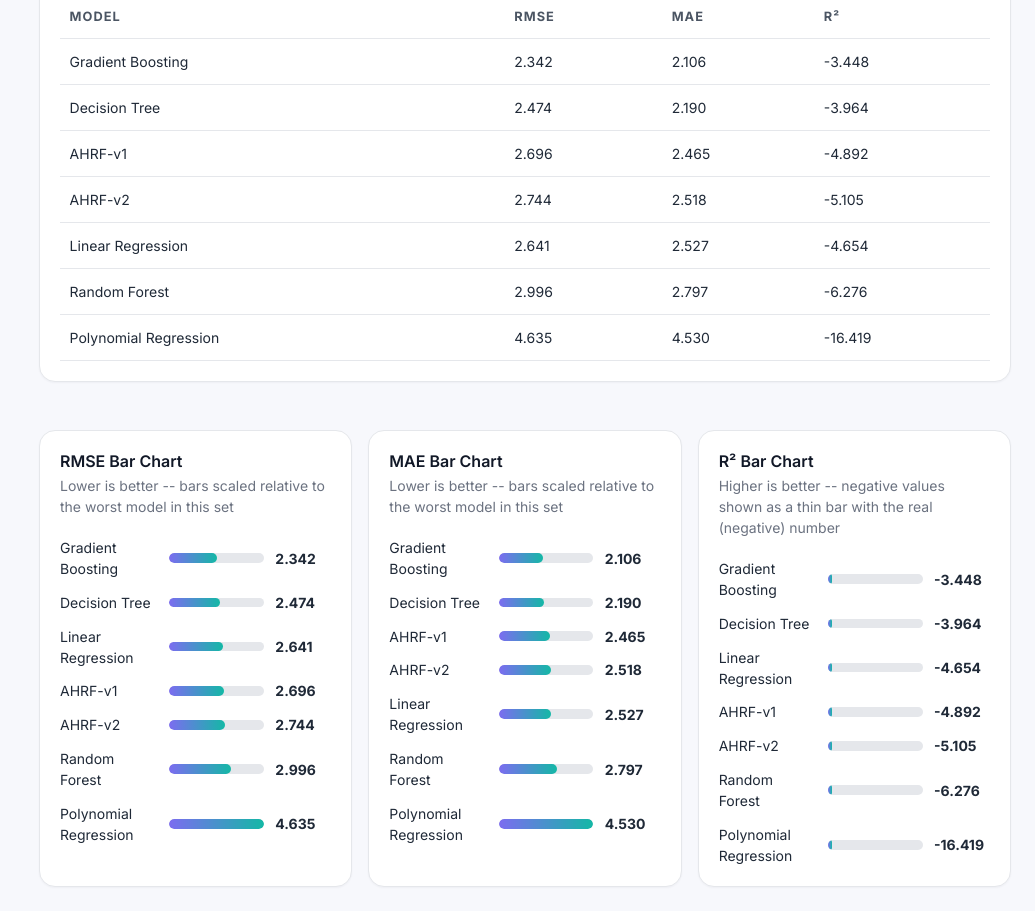
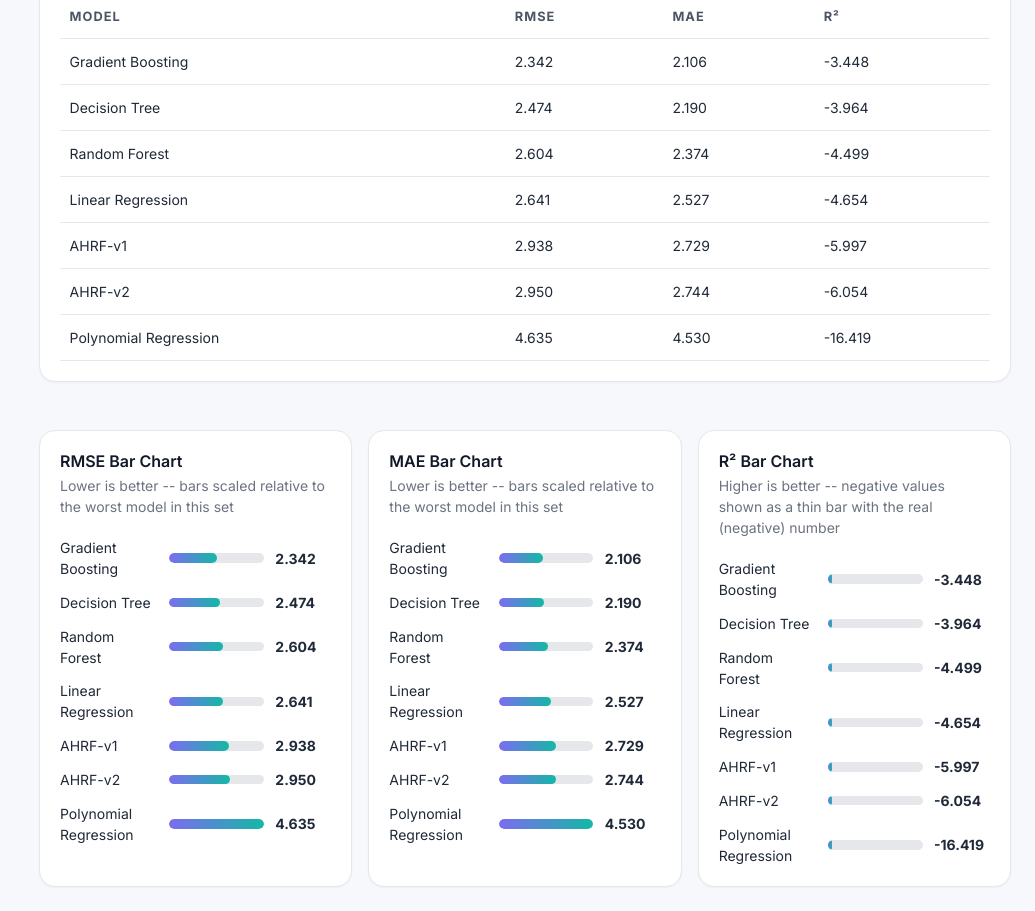
Before and after one commit to vipinswarnkar/Electrabrain, a React (Vite) app in the folder frontend/: page /ai/model-comparison in a window 1280 px wide. Shown: the part 880-1791 px from the top of the page, without its empty margins (245-1280 px from the left). Built offline with nearby package versions, Linux system fonts and the light colour scheme.

Commit message:
Wire real 7-model SOH/SOC comparison and honest RUL fallback into Model Comparison page

```diff
--- a/frontend/src/data/modelComparisonV2.ts
+++ b/frontend/src/data/modelComparisonV2.ts
@@ -1,41 +1,40 @@
-import modelComparisonV2Results from './model_comparison_v2_results.json';
+import allTargetsResults from './model_comparison_all_targets.json';
 import { REAL_MODEL_COMPARISON } from './realModelComparison';
 import type { ComparisonTarget } from '@/services/mocks/modelComparison.mock';
 import type { ModelMetrics } from '@/types';
 
-// SOH: real 7-model comparison (Notebook 06's exact protocol -- leakage-safe
-// features, real chronological 80/20 split on B0005's real 168 cycles, fair
-// documented hyperparameters), including both AHRF-v1 and AHRF-v2.
-// SOC/RUL: real 3-model AHRF-family comparison (cross-battery generalization
-// test) -- Notebook 06 only ever covered SOH, so this is genuinely all the
-// real comparison data that exists for those two targets.
+// SOH/SOC: real 7-model comparison (Notebook 06's protocol -- leakage-safe
+// features, real chronological 80/20 split on B0005's real 168 cycles),
+// using each target's REAL production hyperparameters (pulled from the
+// actual deployed .pkl models), including both AHRF-v1 and AHRF-v2.
+//
+// RUL: this same 7-model protocol was attempted for RUL too, but the
+// chronological 80/20 split places the ENTIRE test window past B0005's
+// real end-of-life point, where RUL floors at exactly 0 for every row
+// (zero variance). R2 and "best model" are mathematically meaningless
+// on a constant target, so RUL falls back to the earlier 3-model
+// AHRF-family comparison (cross-battery generalization), which uses a
+// properly-varied evaluation set instead.
 
-interface ComparisonRow {
-  id: string;
-  name: string;
-  metrics: ModelMetrics;
+interface RawRow { id: string; name: string; rmse: number; mae: number; r2: number }
+interface ComparisonRow { id: string; name: string; metrics: ModelMetrics }
+
+const ALL_TARGETS = allTargetsResults as Record<'soh' | 'soc' | 'rul', RawRow[]>;
+
+function toRows(raw: RawRow[]): ComparisonRow[] {
+  return raw.map((r) => ({ id: r.id, name: r.name, metrics: { rmse: r.rmse, mae: r.mae, r2: r.r2 } }));
 }
 
-const SOH_ROWS: ComparisonRow[] = (modelComparisonV2Results as Array<{ id: string; name: string; rmse: number; mae: number; r2: number }>).map((r) => ({
-  id: r.id,
-  name: r.name,
-  metrics: { rmse: r.rmse, mae: r.mae, r2: r.r2 },
-}));
-
 export function getComparisonRows(target: ComparisonTarget): ComparisonRow[] {
-  if (target === 'SOH') {
-    return SOH_ROWS;
-  }
-  return REAL_MODEL_COMPARISON.map((row) => ({
-    id: row.id,
-    name: row.name,
-    metrics: row.metrics[target],
-  }));
+  if (target === 'SOH') return toRows(ALL_TARGETS.soh);
+  if (target === 'SOC') return toRows(ALL_TARGETS.soc);
+  // RUL: fall back to the 3-model AHRF-family comparison (see note above)
+  return REAL_MODEL_COMPARISON.map((row) => ({ id: row.id, name: row.name, metrics: row.metrics.RUL }));
 }
 
 export function getComparisonNote(target: ComparisonTarget): string {
-  if (target === 'SOH') {
-    return '7 real models, evaluated under a leakage-safe chronological 80/20 split on B0005\'s real cycle history (matching the original research notebook\'s protocol). Note: this test window falls in the battery\'s near-end-of-life region, where SOH varies very little in absolute terms -- R2 is an unreliable metric there, so MAE is the more meaningful comparison.';
+  if (target === 'SOH' || target === 'SOC') {
+    return `7 real models, evaluated under a leakage-safe chronological 80/20 split on B0005's real cycle history, using each target's real production hyperparameters. ${target === 'SOH' ? "Note: this test window falls in the battery's near-end-of-life region, where SOH varies very little in absolute terms -- R2 is an unreliable metric there, so MAE is the more meaningful comparison." : ''}`;
   }
-  return '3 real AHRF-family models, evaluated by cross-battery generalization (trained on B0005, tested on held-out real batteries). Notebook 06\'s 6-model comparison only covers SOH.';
+  return "RUL uses a different, 3-model AHRF-family comparison here: the same chronological 80/20 split used for SOH/SOC places the entire RUL test window past B0005's real end-of-life point, where RUL is exactly 0 for every test row (zero variance) -- R2 and model ranking are mathematically meaningless on a constant target, so this falls back to a cross-battery generalization comparison instead.";
 }
--- /dev/null
+++ b/frontend/src/data/model_comparison_all_targets.json
@@ -0,0 +1,155 @@
+{
+  "soh": [
+    {
+      "id": "gradient_boosting",
+      "name": "Gradient Boosting",
+      "rmse": 2.3423,
+      "mae": 2.1062,
+      "r2": -3.448
+    },
+    {
+      "id": "decision_tree",
+      "name": "Decision Tree",
+      "rmse": 2.4743,
+      "mae": 2.1898,
+      "r2": -3.9638
+    },
+    {
+      "id": "random_forest",
+      "name": "Random Forest",
+      "rmse": 2.6044,
+      "mae": 2.3736,
+      "r2": -4.4994
+    },
+    {
+      "id": "linear_regression",
+      "name": "Linear Regression",
+      "rmse": 2.6406,
+      "mae": 2.5266,
+      "r2": -4.6535
+    },
+    {
+      "id": "ahrf_v1",
+      "name": "AHRF-v1",
+      "rmse": 2.9377,
+      "mae": 2.7287,
+      "r2": -5.997
+    },
+    {
+      "id": "ahrf_v2",
+      "name": "AHRF-v2",
+      "rmse": 2.9495,
+      "mae": 2.744,
+      "r2": -6.0536
+    },
+    {
+      "id": "polynomial_regression",
+      "name": "Polynomial Regression",
+      "rmse": 4.6351,
+      "mae": 4.5302,
+      "r2": -16.4188
+    }
+  ],
+  "soc": [
+    {
+      "id": "gradient_boosting",
+      "name": "Gradient Boosting",
+      "rmse": 7.8704,
+      "mae": 6.8869,
+      "r2": -1.7219
+    },
+    {
+      "id": "decision_tree",
+      "name": "Decision Tree",
+      "rmse": 8.7983,
+      "mae": 7.1377,
+      "r2": -2.4015
+    },
+    {
+      "id": "random_forest",
+      "name": "Random Forest",
+      "rmse": 8.9131,
+      "mae": 7.957,
+      "r2": -2.4908
+    },
+    {
+      "id": "ahrf_v1",
+      "name": "AHRF-v1",
+      "rmse": 11.5858,
+      "mae": 10.7039,
+      "r2": -4.8982
+    },
+    {
+      "id": "ahrf_v2",
+      "name": "AHRF-v2",
+      "rmse": 11.6915,
+      "mae": 10.8179,
+      "r2": -5.0064
+    },
+    {
+      "id": "linear_regression",
+      "name": "Linear Regression",
+      "rmse": 16.1107,
+      "mae": 15.238,
+      "r2": -10.4052
+    },
+    {
+      "id": "polynomial_regression",
+      "name": "Polynomial Regression",
+      "rmse": 23.9921,
+      "mae": 23.3317,
+      "r2": -24.2937
+    }
+  ],
+  "rul": [
+    {
+      "id": "decision_tree",
+      "name": "Decision Tree",
+      "rmse": 0.0,
+      "mae": 0.0,
+      "r2": 1.0
+    },
+    {
+      "id": "gradient_boosting",
+      "name": "Gradient Boosting",
+      "rmse": 0.0111,
+      "mae": 0.0071,
+      "r2": 0.0
+    },
+    {
+      "id": "ahrf_v1",
+      "name": "AHRF-v1",
+      "rmse": 0.6878,
+      "mae": 0.6663,
+      "r2": 0.0
+    },
+    {
+      "id": "ahrf_v2",
+      "name": "AHRF-v2",
+      "rmse": 0.7458,
+      "mae": 0.7231,
+      "r2": 0.0
+    },
+    {
+      "id": "random_forest",
+      "name": "Random Forest",
+      "rmse": 1.8286,
+      "mae": 1.7728,
+      "r2": 0.0
+    },
+    {
+      "id": "polynomial_regression",
+      "name": "Polynomial Regression",
+      "rmse": 5.7203,
+      "mae": 5.6609,
+      "r2": 0.0
+    },
+    {
+      "id": "linear_regression",
+      "name": "Linear Regression",
+      "rmse": 11.3222,
+      "mae": 11.2059,
+      "r2": 0.0
+    }
+  ]
+}
```
